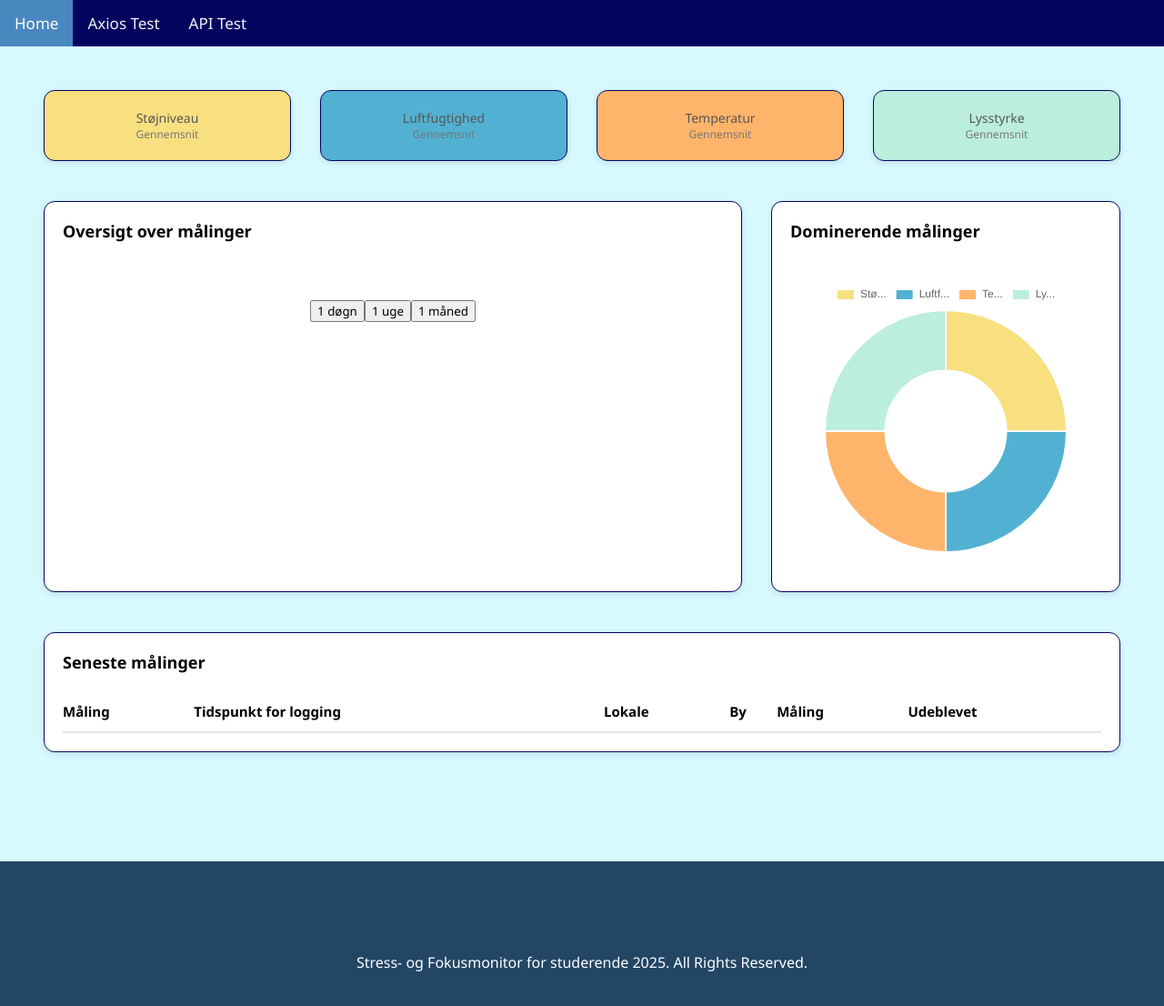
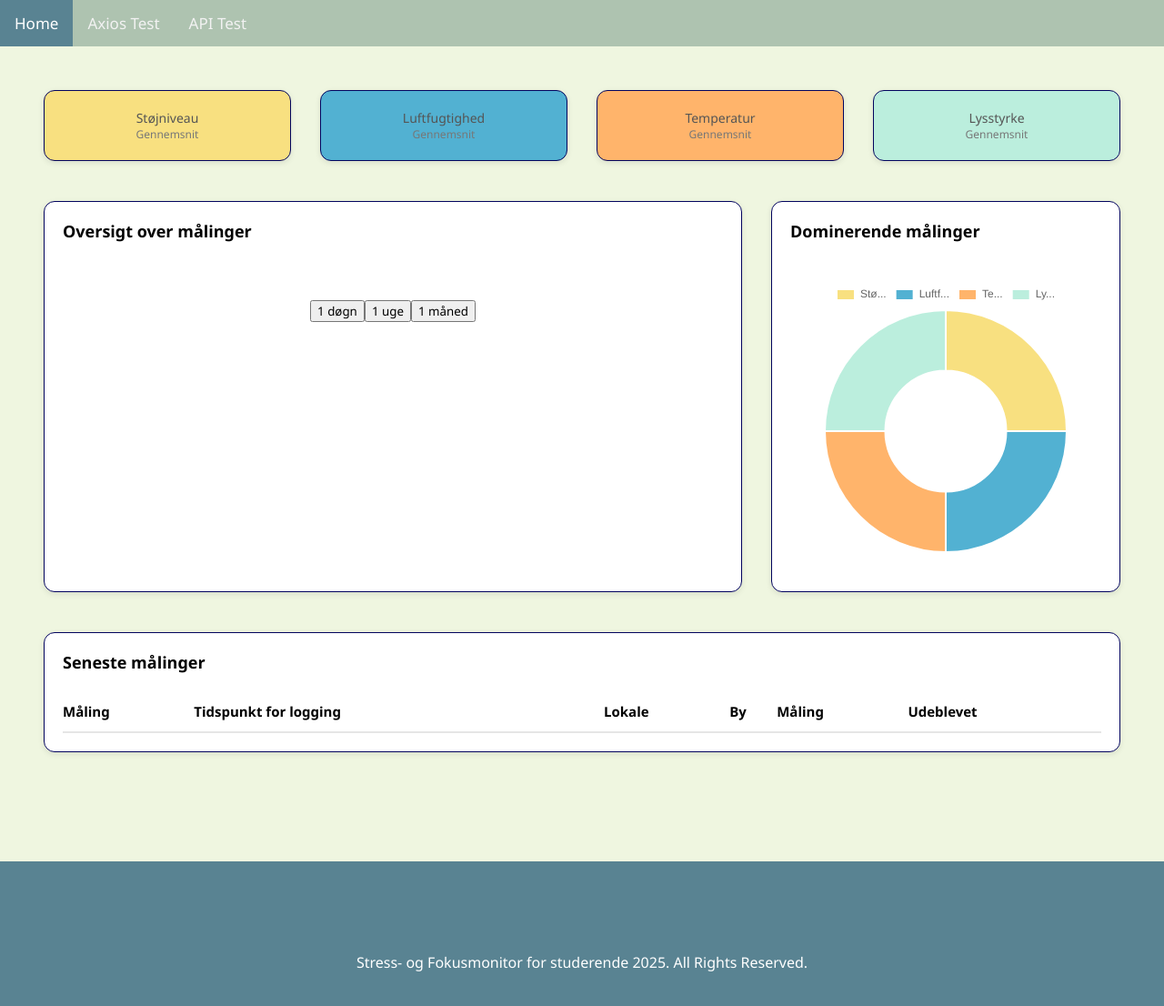
Before and after one commit to KayaPapayasCave/webapplikation-eksamensprojekt, a website: page index.html in a window 1280 px wide. Shown: the whole page at 91% size. Drawn offline with nearby package versions, Linux system fonts and the light colour scheme; no server answers.

Commit message:
Farverne er opdateret til kundens præferencer... øv...

```diff
--- a/assets/css/styles.css
+++ b/assets/css/styles.css
@@ -10,7 +10,7 @@ html {
 }
 
 .default-page-setup {
-    background-color: #D6F8FF; /* #FEF5E7; */
+    background-color: #EFF6E0;
     min-height: 100vh; /* Makes the background fill the entire screen height */
     padding: 3rem;
 }
--- a/assets/css/stylesFooter.css
+++ b/assets/css/stylesFooter.css
@@ -1,5 +1,5 @@
 .footer {
-  background-color: #234665;
+  background-color: #598392;
   color: white; /* text color */
   position: absolute;
   bottom: 0;
--- a/assets/css/stylesNavbar.css
+++ b/assets/css/stylesNavbar.css
@@ -1,6 +1,6 @@
  /* Add a black background color to the top navigation */
 .topnav {
-  background-color: #03045E; /*#234665; */
+  background-color: #AEC3B0; /*#234665; */
   overflow: hidden;
 }
 
@@ -23,7 +23,7 @@
 
 /* Add an active class to highlight the current page */
 .topnav a.active {
-  background-color: #4987BF; /*#497296;*/
+  background-color: #598392; /*#497296;*/
   color: white;
 }
 
```
